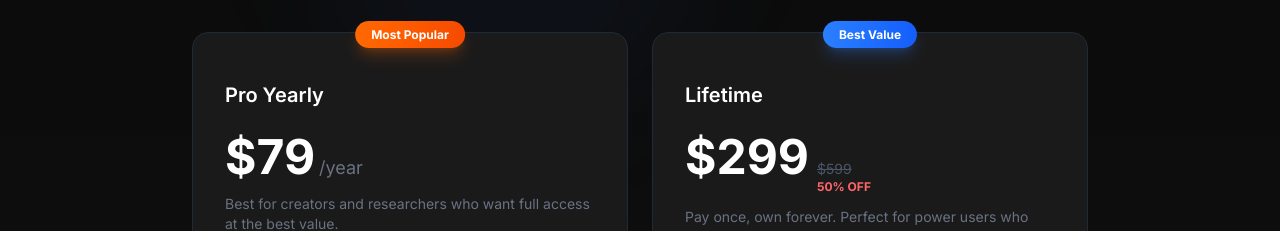
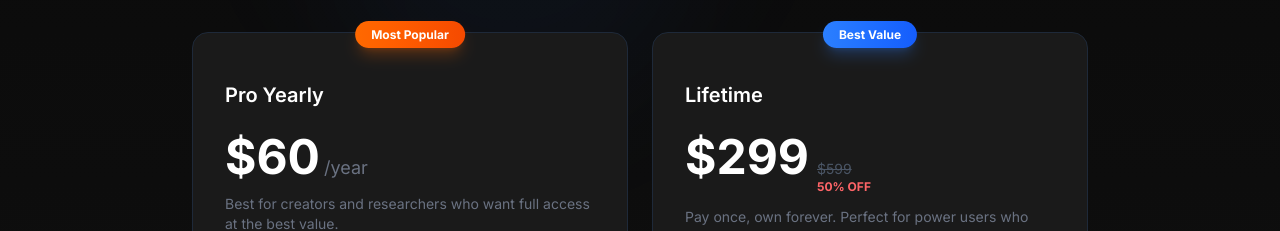
Before and after one commit to Samastra/Orb, a Next.js app: page / in a window 1280 px wide. Shown: the part 3420-3651 px from the top of the page. Built offline with nearby package versions, Linux system fonts and the light colour scheme; no server answers; a web font is replaced by a local one.

Commit message:
updated landing page prices

```diff
--- a/app/page.tsx
+++ b/app/page.tsx
@@ -796,7 +796,7 @@ export default function Home() {
 
                 {/* Price */}
                 <div className="flex items-baseline gap-1 mb-3">
-                  <span className="text-5xl font-bold text-white">$79</span>
+                  <span className="text-5xl font-bold text-white">$60</span>
                   <span className="text-gray-500 text-lg">/year</span>
                 </div>
 
```
